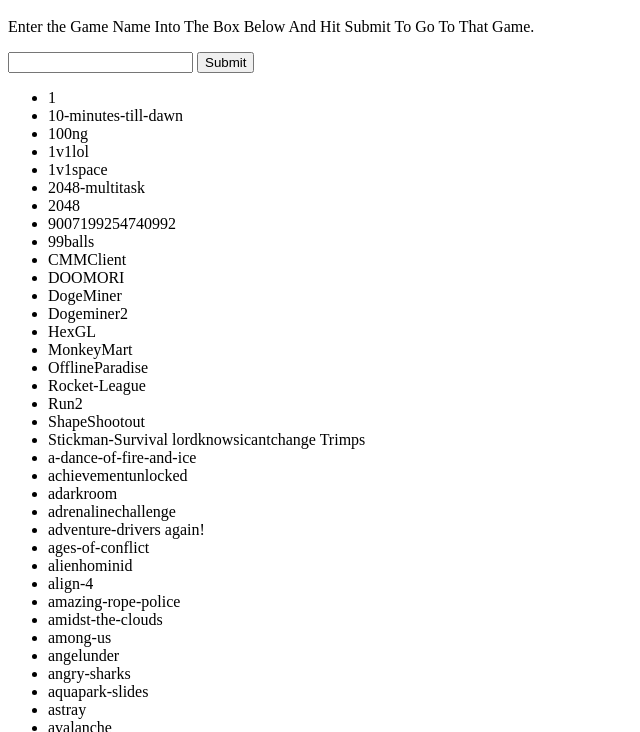
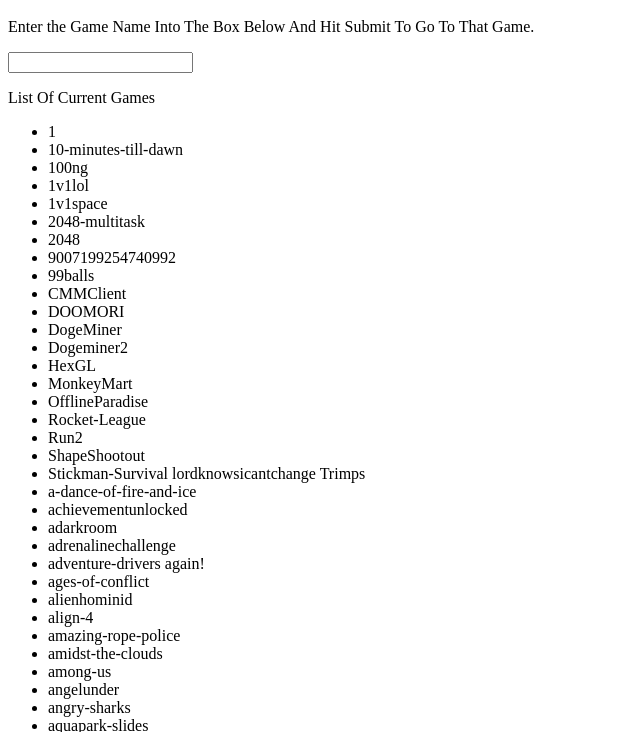
Before and after one commit to Arzejames/sdsdfhsdjfsdkfhs, a plain HTML site: page index.html in a window 1280 px wide. Shown: the part 48-780 px from the top of the page, without its empty margins (0-640 px from the left). Drawn offline with Linux system fonts and the light colour scheme.

Commit message:
Update index.html

```diff
--- a/index.html
+++ b/index.html
@@ -1,6 +1,7 @@
 <h1>Welcome To FreeEducation2024!</h1>
 <p>Enter the Game Name Into The Box Below And Hit Submit To Go To That Game.</p>
-<body><input type="url" id="textbox"> <input type="button" id="btn" value="Submit" onclick="javascript: window.location = 'https://google.com/' + document.getElementById('textbox').value;">
+<body><input type="url" id="textbox" style="position:fixed;"> <input type="button" id="btn" value="Submit" onclick="javascript: window.location = 'https://google.com/' + document.getElementById('textbox').value;">
+<p>List Of Current Games</p>
 <div><ul><li>1</li>
 <li> 10-minutes-till-dawn</li>
 <li> 100ng</li>
```
